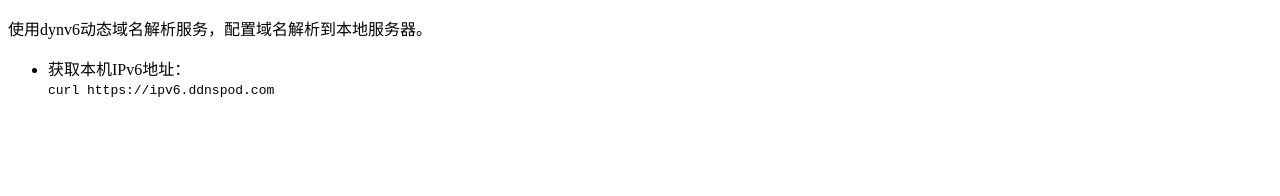
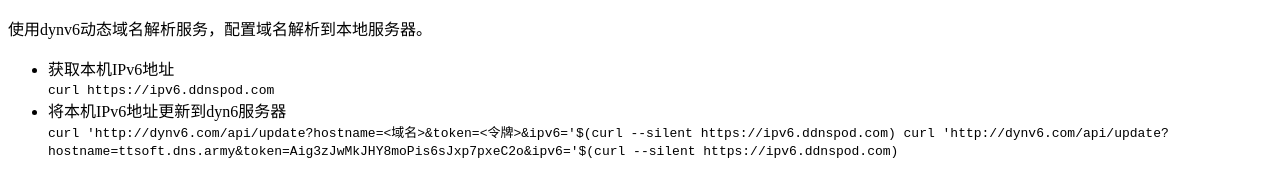
Before and after one commit to tianjiuyi/Pages, a plain HTML site: page index.html in a window 1280 px wide. Drawn offline with Linux system fonts and the light colour scheme.

Commit message:
Update index.html

```diff
--- a/index.html
+++ b/index.html
@@ -12,12 +12,17 @@
         使用dynv6动态域名解析服务，配置域名解析到本地服务器。
         <ul>
             <li>
-                获取本机IPv6地址：<br>
+                获取本机IPv6地址<br>
                 <code>
                     curl https://ipv6.ddnspod.com
                 </code>
-
-
+            </li>
+            <li>
+                将本机IPv6地址更新到dyn6服务器<br>
+                <code>
+                    curl 'http://dynv6.com/api/update?hostname=<域名>&token=<令牌>&ipv6='$(curl --silent https://ipv6.ddnspod.com)
+                    curl 'http://dynv6.com/api/update?hostname=ttsoft.dns.army&token=Aig3zJwMkJHY8moPis6sJxp7pxeC2o&ipv6='$(curl --silent https://ipv6.ddnspod.com)
+                </code>
             </li>
         </ul>
 
```
